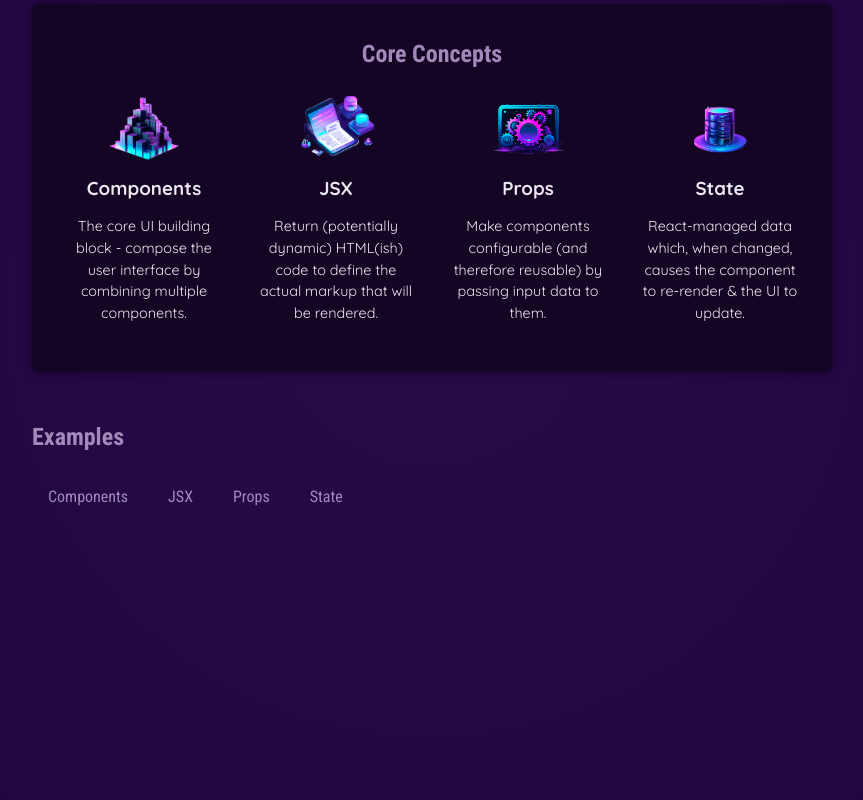
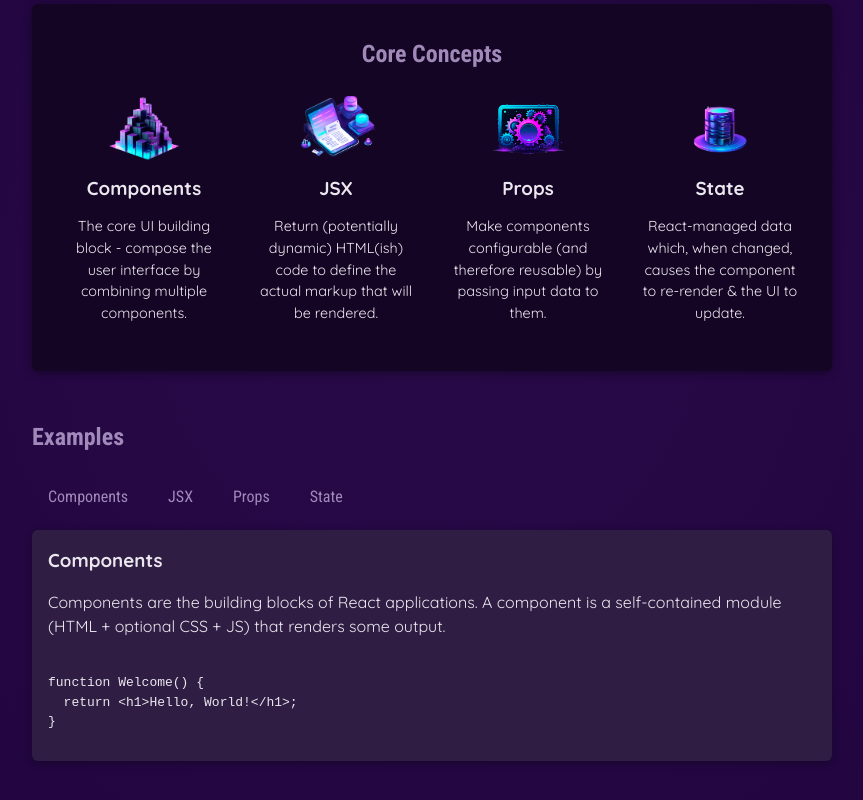
Before and after one commit to yeonjin1357/react_udemy_class, a React (Vite) app in the folder new_project_01/: page / in a window 1280 px wide. Shown: the part 328-1128 px from the top of the page, without its empty margins (208-1071 px from the left). Built offline with nearby package versions, Linux system fonts and the light colour scheme.

Commit message:
24/01/18 리액트 공부

```diff
--- a/new_project_01/src/components/Examples/Examples.jsx
+++ b/new_project_01/src/components/Examples/Examples.jsx
@@ -1,17 +1,29 @@
+import React, { useState } from "react";
+
 import TabButton from "../UI/TabButton";
+import TabContent from "./TabContent";
+import { EXAMPLES } from "../../data";
 import classes from "./Examples.module.css";
 
 const Examples = () => {
+  const [selectedTopic, setSelectedTopic] = useState("components");
+
   const ExamplesList = ["Components", "JSX", "Props", "State"];
+
+  const handleSelect = (selectedButton) => {
+    console.log(selectedButton);
+    setSelectedTopic(selectedButton.toLowerCase());
+  };
 
   return (
     <section className={classes.examples}>
       <h2>Examples</h2>
       <menu>
-        {ExamplesList.map((item) => (
-          <TabButton title={item}></TabButton>
+        {ExamplesList.map((item, index) => (
+          <TabButton key={index} onSelect={() => handleSelect(item)} title={item}></TabButton>
         ))}
       </menu>
+      <TabContent title={EXAMPLES[selectedTopic].title} description={EXAMPLES[selectedTopic].description} code={EXAMPLES[selectedTopic].code}></TabContent>
     </section>
   );
 };
--- /dev/null
+++ b/new_project_01/src/components/Examples/TabContent.jsx
@@ -0,0 +1,15 @@
+import classes from "./TabContent.module.css";
+
+const TabContent = (props) => {
+  return (
+    <div className={classes.tab_content}>
+      <h3>{props.title}</h3>
+      <p>{props.description}</p>
+      <pre>
+        <code>{props.code}</code>
+      </pre>
+    </div>
+  );
+};
+
+export default TabContent;
--- /dev/null
+++ b/new_project_01/src/components/Examples/TabContent.module.css
@@ -0,0 +1,14 @@
+.tab_content {
+  padding: 1rem;
+  border-radius: 6px;
+  background-color: #2f1d43;
+  box-shadow: 0 2px 8px rgba(0, 0, 0, 0.3);
+}
+
+.tab_content h3 {
+  margin: 0;
+}
+
+.tab_contentt code {
+  font-size: 1rem;
+}
--- a/new_project_01/src/components/UI/TabButton.jsx
+++ b/new_project_01/src/components/UI/TabButton.jsx
@@ -2,13 +2,9 @@
 import classes from "./TabButton.module.css";
 
 const TabButton = (props) => {
-  const buttonClickHandler = () => {
-    console.log("click add");
-  };
-
   return (
     <li>
-      <button onClick={buttonClickHandler} className={classes.tab_button}>
+      <button onClick={props.onSelect} className={classes.tab_button}>
         {props.title}
       </button>
     </li>
--- a/new_project_01/src/data.js
+++ b/new_project_01/src/data.js
@@ -26,4 +26,52 @@
   },
 ];
 
+const EXAMPLES = {
+  components: {
+    title: "Components",
+    description: "Components are the building blocks of React applications. A component is a self-contained module (HTML + optional CSS + JS) that renders some output.",
+    code: `
+function Welcome() {
+  return <h1>Hello, World!</h1>;
+}`,
+  },
+  jsx: {
+    title: "JSX",
+    description: "JSX is a syntax extension to JavaScript. It is similar to a template language, but it has full power of JavaScript (e.g., it may output dynamic content).",
+    code: `
+<div>
+  <h1>Welcome {userName}</h1>
+  <p>Time to learn React!</p>
+</div>`,
+  },
+  props: {
+    title: "Props",
+    description: "Components accept arbitrary inputs called props. They are like function arguments.",
+    code: `
+function Welcome(props) {
+  return <h1>Hello, {props.name}</h1>;
+}`,
+  },
+  state: {
+    title: "State",
+    description: "State allows React components to change their output over time in response to user actions, network responses, and anything else.",
+    code: `
+function Counter() {
+  const [isVisible, setIsVisible] = useState(false);
+
+  function handleClick() {
+    setIsVisible(true);
+  }
+
+  return (
+    <div>
+      <button onClick={handleClick}>Show Details</button>
+      {isVisible && <p>Amazing details!</p>}
+    </div>
+  );
+}`,
+  },
+};
+
 export default CORE_CONCEPTS;
+export { EXAMPLES };
--- a/new_project_01/src/index.css
+++ b/new_project_01/src/index.css
@@ -31,18 +31,3 @@
   margin: 0 0 1.5rem 0;
   color: #a18aba;
 }
-
-#tab-content {
-  padding: 1rem;
-  border-radius: 6px;
-  background-color: #2f1d43;
-  box-shadow: 0 2px 8px rgba(0, 0, 0, 0.3);
-}
-
-#tab-content h3 {
-  margin: 0;
-}
-
-#tab-content code {
-  font-size: 1rem;
-}
```
